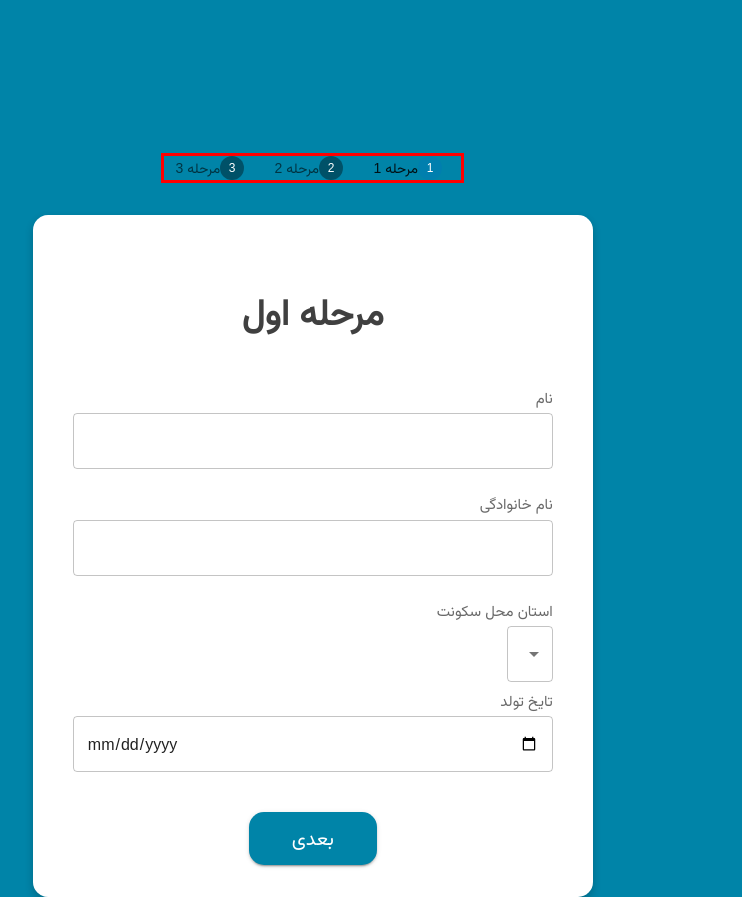
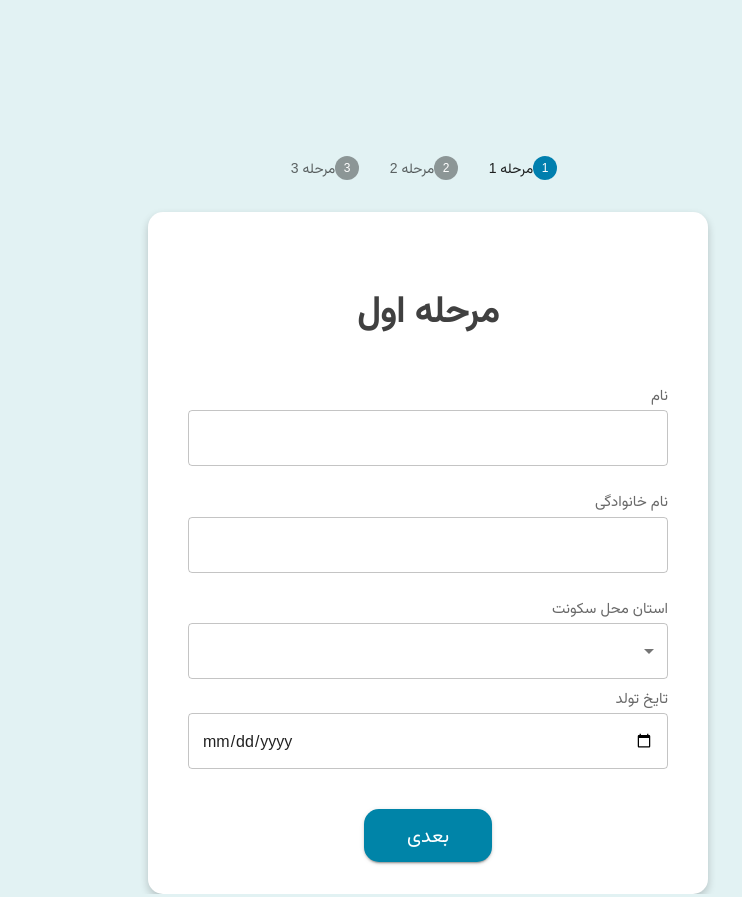
Before and after one commit to Samira-ABDI79/StepperForm, a React (Vite) app: page / in a window 1280 px wide. Shown: the whole page, without its empty margins (212-954 px from the left). Built offline with nearby package versions, Linux system fonts and the light colour scheme.

Commit message:
feat (*) : add store

```diff
--- a/package.json
+++ b/package.json
@@ -16,6 +16,7 @@
     "@material-ui/core": "^4.12.4",
     "@mui/icons-material": "^5.11.16",
     "@mui/material": "^5.13.5",
+    "@mui/x-date-pickers": "^6.8.0",
     "@reduxjs/toolkit": "^1.9.5",
     "react": "^18.2.0",
     "react-dom": "^18.2.0",
--- a/src/Style/Form.tsx
+++ b/src/Style/Form.tsx
@@ -40,7 +40,6 @@ const inputStyle = {
 };
 const steperWrapper = {
   minHeight: "40rem",
-  width: "80%",
 
   padding: "0 auto",
   display: "flex",
--- a/src/components/StepperForm.tsx
+++ b/src/components/StepperForm.tsx
@@ -15,6 +15,14 @@ import {
   Select,
 } from "@mui/material";
 
+import { useForm } from "react-hook-form";
+
+import { yupResolver } from "@hookform/resolvers/yup";
+
+import * as Yup from "yup";
+
+import { useSelector, useDispatch } from "react-redux";
+
 import { style } from "../Style/Form";
 
 import Card from "./Card";
@@ -24,6 +32,14 @@ import Card from "./Card";
 //   lastName: string;
 //   email: string;
 // };
+
+const schema = Yup.object().shape({
+  firstName: Yup.string().required(),
+  lastName: Yup.string().required(),
+  city: Yup.string().required(),
+  dateOfBirth: Yup.date().required(),
+});
+
 interface Option {
   value: string;
   label: string;
@@ -47,6 +63,14 @@ function App() {
   const [image, setImage] = useState();
 
   const [selectedOption, setSelectedOption] = useState<Option | null>(null);
+  const dispatch = useDispatch();
+  const {
+    register,
+    handleSubmit,
+    formState: { errors },
+  } = useForm({
+    resolver: yupResolver(schema),
+  });
 
   function handleUploadImage(e: any) {
     const file = e.target.files[0];
@@ -73,15 +97,19 @@ function App() {
     setActiveStep((prevActiveStep) => prevActiveStep - 1);
   };
 
-  const handleFinish = () => {
-    alert(
-      `First Name: ${firstName}\nLast Name: ${lastName}\nEmail: ${selectedOption}`
-    );
+  const handleFinish = (e: any) => {
+    console.log(e);
+
+    dispatch({ type: "SUBMIT_FORM", e });
+
+    // alert(
+    //   `First Name: ${firstName}\nLast Name: ${lastName}\nEmail: ${selectedOption}`
+    // );
   };
   return (
     <Container>
       <Box sx={style.steperWrapper} dir="rtl">
-        <Stepper activeStep={activeStep} sx={{ border: "3px solid red" }}>
+        <Stepper activeStep={activeStep}>
           <Step>
             <StepLabel sx={style.StepLabel}>مرحله 1</StepLabel>
           </Step>
@@ -99,12 +127,17 @@ function App() {
                 <Typography align="center" sx={style.stepStyle}>
                   مرحله اول
                 </Typography>
-                <Box sx={{ py: "1.5rem" }}>
+                <Box
+                  component="form"
+                  onSubmit={handleSubmit(handleFinish)}
+                  sx={{ py: "1.5rem" }}
+                >
                   <FormControl fullWidth>
                     <FormLabel sx={style.FormLabelStyle}>نام</FormLabel>
                     <TextField
                       onChange={(e) => setFirstName(e.target.value)}
                       required
+                      name="firstName"
                       variant="outlined"
                       color="secondary"
                       type="text"
@@ -121,6 +154,7 @@ function App() {
                     <TextField
                       onChange={(e) => setLastName(e.target.value)}
                       required
+                      name="lastName"
                       variant="outlined"
                       color="secondary"
                       type="txt"
@@ -136,6 +170,8 @@ function App() {
                     </FormLabel>
                     <Box>
                       <Select
+                        name="city"
+                        fullWidth
                         value={selectedOption?.value || ""}
                         onChange={handleChange as any}
                       >
@@ -152,6 +188,7 @@ function App() {
                   <FormControl fullWidth sx={{ mt: "0.5rem" }}>
                     <FormLabel sx={style.FormLabelStyle}>تایخ تولد</FormLabel>
                     <TextField
+                      name="dateOfBirth"
                       type="date"
                       value={date}
                       onChange={(e) => setDate(e.target.value)}
@@ -163,6 +200,7 @@ function App() {
                   <Button
                     variant="contained"
                     sx={style.nextButton}
+                    type="submit"
                     onClick={handleNext}
                   >
                     بعدی
@@ -175,7 +213,11 @@ function App() {
         {activeStep === 1 && (
           <Box>
             <Container>
-              <Box sx={style.formWrapper}>
+              <Box
+                component="form"
+                onSubmit={handleSubmit(handleFinish)}
+                sx={style.formWrapper}
+              >
                 <Typography align="center" sx={style.stepStyle}>
                   مرحله دوم
                 </Typography>
@@ -193,6 +235,7 @@ function App() {
                   <Button
                     variant="contained"
                     sx={style.nextButton}
+                    type="submit"
                     onClick={handleNext}
                   >
                     بعدی
@@ -227,6 +270,7 @@ function App() {
                   <Button
                     variant="contained"
                     sx={style.nextButton}
+                    type="submit"
                     onClick={handleFinish}
                   >
                     ثبت نهایی
--- a/src/index.css
+++ b/src/index.css
@@ -1,4 +1,4 @@
 body {
   font-family: "Vazirmatn" !important;
-  background-color: rgb(0, 132, 168);
+  background-color: rgb(226, 242, 243);
 }
--- a/src/store/formSlice.ts
+++ b/src/store/formSlice.ts
@@ -4,10 +4,12 @@ const formSlice = createSlice({
   name: "form",
   initialState: {},
   reducers: {
-    increment: (state) => state,
+    SUBMIT_FORM: (state, action) => {
+      action.payload;
+    },
   },
 });
 
-export const { increment } = formSlice.actions;
+export const { SUBMIT_FORM } = formSlice.actions;
 
 export { formSlice };
```
Also changed, not shown: src/Theme/theme.tsx (+6 -2 lines), 2 other files (tests, documents, lock files or other folders).
